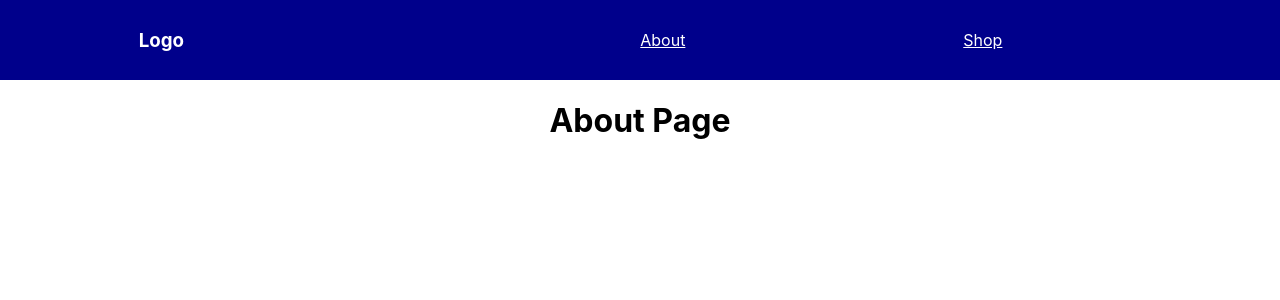
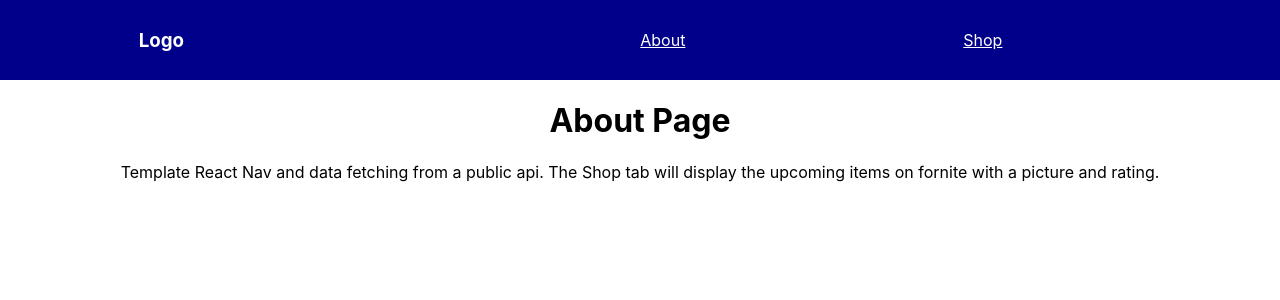
Before and after one commit to boady/routing, a React (Create React App) app: page /about in a window 1280 px wide. Shown: the top 300 px of the page. Built offline with nearby package versions, Linux system fonts and the light colour scheme.

Commit message:
change logo

```diff
--- a/src/About.js
+++ b/src/About.js
@@ -1,10 +1,12 @@
 import React from 'react';
-import logo from './logo.svg';
 import './App.css';
 
 function About() {
   return (
+    <div>
     <h1> About Page </h1>
+    <p> Template React Nav and data fetching from a public api. The Shop tab will display the upcoming items on fornite with a picture and rating. </p>
+    </div>
   );
 }
 
```
Also changed, not shown: 1 other file (tests, documents, lock files or other folders).
